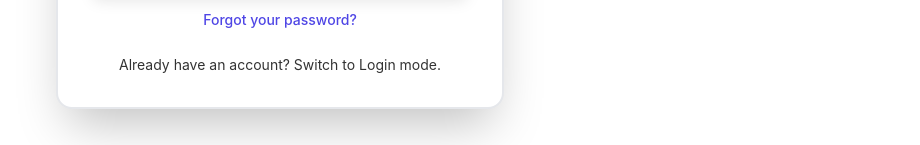
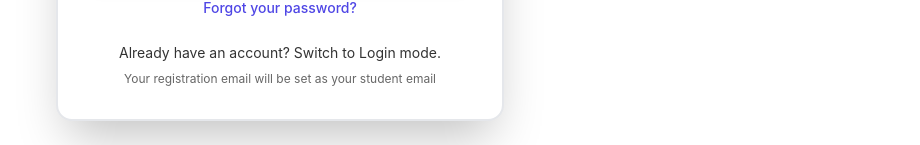
Before and after one commit to iwasamnot/campus-connect-core, a React (Vite) app: page / in a window 1280 px wide. Both pictures are taken after a click on the button "Register". Shown: the part 652-797 px from the top of the page, without its empty margins (360-1280 px from the left). Built offline with nearby package versions, Linux system fonts and the light colour scheme; no server answers.

Commit message:
Add helper text about registration email being set as student email

```diff
--- a/src/components/Login.jsx
+++ b/src/components/Login.jsx
@@ -244,6 +244,12 @@ const Login = () => {
             ? 'Remember your password? Switch to Login mode.'
             : "Don't have an account? Switch to Register mode."}
         </p>
+
+        {mode === 'register' && (
+          <p className="text-center text-xs text-black dark:text-white opacity-60 mt-2">
+            Your registration email will be set as your student email
+          </p>
+        )}
       </div>
     </div>
   );
```
